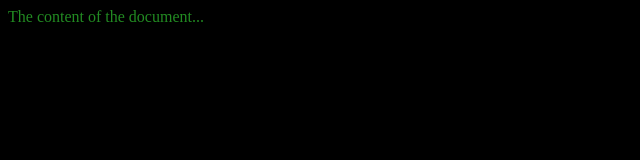
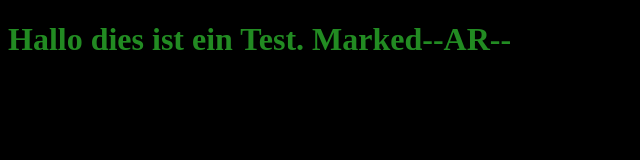
Before and after one commit to AxelVogl/CC_IBM_WS, a plain HTML site: page index.html in a window 1280 px wide. Shown: the whole page, without its empty margins (0-640 px from the left). Drawn offline with Linux system fonts and the light colour scheme.

Commit message:
change text

```diff
--- a/index.html
+++ b/index.html
@@ -5,6 +5,6 @@
   <link rel="stylesheet" type="text/css" href="style.css" media="screen" />
 </head>
 <body>
-The content of the document...
+<h1>Hallo dies ist ein Test. Marked--AR--</h1>
 </body>
 </html>
```
